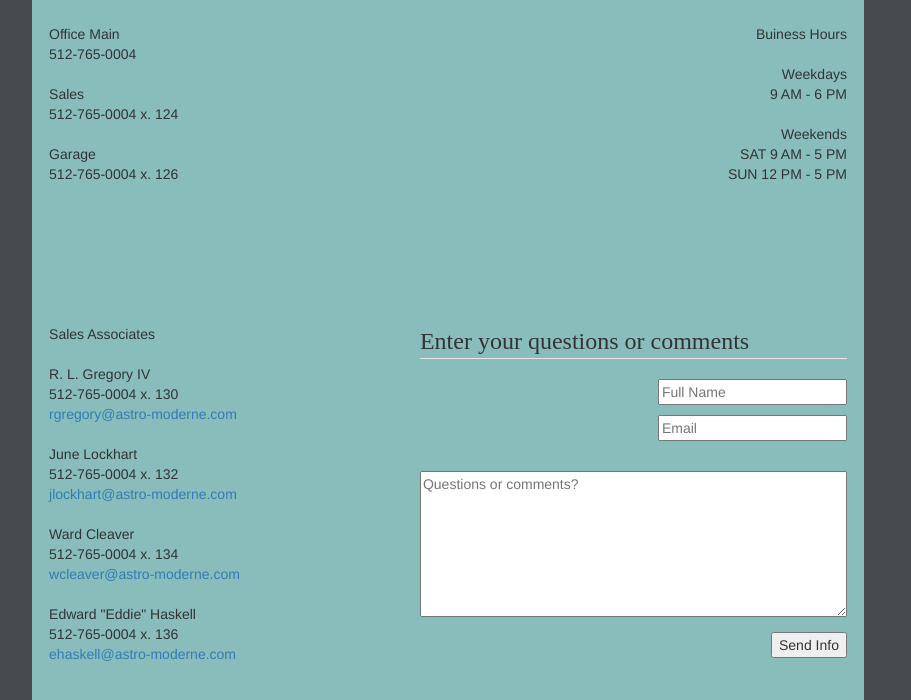
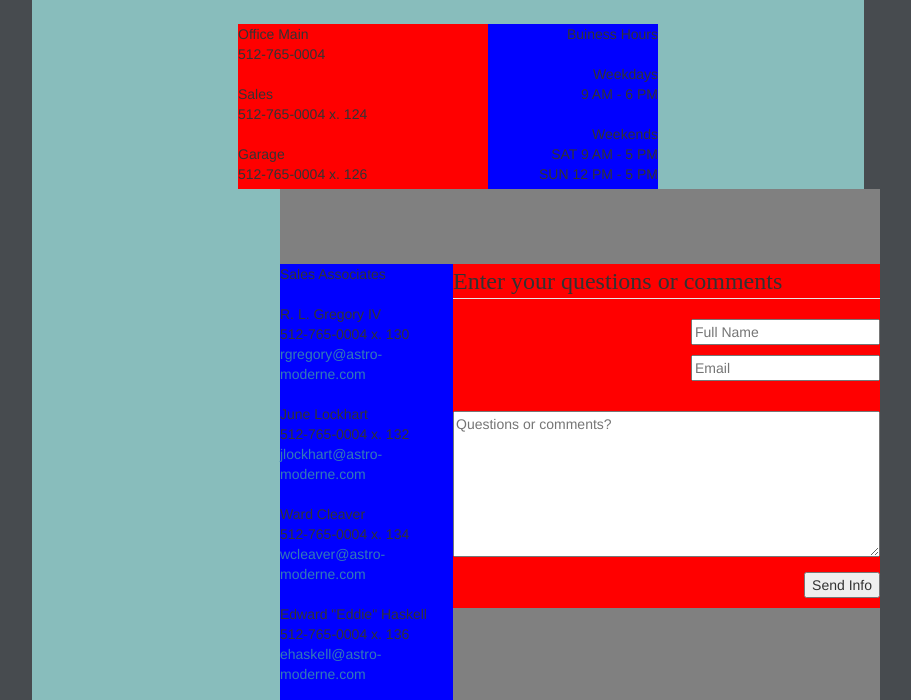
Before and after one commit to vinedsel/astro-cars, a website: page contact.html in a window 1280 px wide. Shown: the part 640-1340 px from the top of the page, without its empty margins (192-1103 px from the left). Drawn offline with nearby package versions, Linux system fonts and the light colour scheme.

Commit message:
Modded files.

```diff
--- a/astromoderne.css
+++ b/astromoderne.css
@@ -101,6 +101,14 @@ li {
   background-color: #474B4F;
 }
 
+.container2-2 {
+  position: relative;
+  display: flex;
+  width: 100%;
+  height: 2000px;
+  background-color: #474B4F;
+}
+
 /*foreground container*/
 
 .box2 {
@@ -109,6 +117,15 @@ li {
   margin: 0 auto;
   width: 65%;
   height: inherit;
+  background-color: #88BDBC;
+}
+
+.longerBox2 {
+  position: relative;
+  display: flex;
+  margin: 0 auto;
+  width: 65%;
+  height: 2000px;
   background-color: #88BDBC;
 }
 
@@ -139,6 +156,7 @@ li {
 .subContainer {
   position: relative;
   display: inline-block;
+  justify-content: center;
   margin: 0 auto;
   padding-top: 100px;
   text-align: center;
@@ -153,26 +171,79 @@ li {
   text-align: left;
 }
 
-
 /*Contact*/
 
 .conContainer {
   position: relative;
+  display: block;
+  justify-content: center;
+  margin-left: 15%;
+  margin-right: 15%;
+}
+
+.containerUp {
+  position: relative;
   display: flex;
   justify-content: center;
+  flex-basis: 600px;
+  flex-grow: 10;
+  width; 400px;
+  height: 165px;
 }
 
 .contactBoxA {
   position: relative;
-  display: inline-block;
+  display: flex;
+  justify-content: flex-start;
   text-align: left;
-  padding-right: 180px;
+  flex-basis: 170px;
+  flex-grow: 10;
+  background-color: red;
 }
 
 .contactBoxB {
   position: relative;
+  display: flex;
+  justify-content: flex-end;
+  text-align: right;
+  background-color: blue;
+  flex-basis: 170px;
+}
+
+.containerDown {
+  position: relative;
+  display: flex;
+  justify-content: center;
+  padding-top: 75px;
+  /*flex-basis: 400px;
+  flex-grow: 5;*/
+  margin-left: 10%;
+  margin-right: 10%;
+  width: 600px;
+  height: 1000px;
+  background-color: grey;
+}
+
+.contactBoxC {
+  position: relative;
+  display: inline-block;
+  justify-content: center;
+  height: 600px;
+  text-align: left;
+  background-color: blue;
+}
+
+.containerHeck {
+  position: relative;
+  display: inline-block;
+  justify-content: center;
+}
+
+.contactBoxD {
+  position: relative;
   display: inline-block;
   text-align: right;
+  background-color: red;
 }
 
 #legend {
@@ -181,7 +252,6 @@ li {
   font-family: serif;
   font-size: 24px;
 }
-
 
 /*3/3 Footer*/
 
--- a/contact.html
+++ b/contact.html
@@ -49,15 +49,15 @@
 
   <!-- 2/3 Main Body Context -->
 
-  <div class="container2">
-    <div class="box2">
+  <div class="container2-2">
+    <div class="longerBox2">
 
       <div class="subContainer">
         <h1 id="w-engine">Contact</h1>
         <p id="line">________________________________</p>
 
         <div class="conContainer">
-
+          <div class="containerUp">
             <div class="contactBoxA">
               Office Main
               <br> 512-765-0004
@@ -67,14 +67,24 @@
               <br>
               <br> Garage
               <br> 512-765-0004 x. 126
+            </div>
+
+            <div class="contactBoxB">
+              Buiness Hours
               <br>
+              <br> Weekdays
+              <br> 9 AM - 6 PM
               <br>
-            <br>
-            <br>
-            <br>
-            <br>
-            <br>
-            <br> Sales Associates
+              <br> Weekends
+              <br> SAT 9 AM - 5 PM
+              <br> SUN 12 PM - 5 PM
+            </div>
+          </div>
+
+
+          <div class="containerDown">
+            <div class="contactBoxC">
+              Sales Associates
               <br>
               <br> R. L. Gregory IV
               <br> 512-765-0004 x. 130
@@ -93,23 +103,8 @@
               <br> <a href="mailto:ehaskell@astro-moderne.com">ehaskell@astro-moderne.com</a>
             </div>
 
-          <div class="contactBoxB">
-            Buiness Hours
-            <br>
-            <br> Weekdays
-            <br> 9 AM - 6 PM
-            <br>
-            <br> Weekends
-            <br> SAT 9 AM - 5 PM
-            <br> SUN 12 PM - 5 PM
-            <br>
-            <br>
-            <br>
-            <br>
-            <br>
-            <br>
-            <br>
-            <br>
+            <div class="containerHeck">
+              <div class="contactBoxD">
                 <legend id="legend">Enter your questions or comments</legend>
                 <p>
                   <label for="fullname"></label><input type="text" name="fullname" id="fullname" placeholder="Full Name">
@@ -125,12 +120,15 @@
                   </p>
                 </div>
               </div>
+            </div>
+          </div>
+        </div>
 
       </div>
     </div>
 
   </div>
-  </div>
+
 
   <!-- 3/3 Footer -->
 
```
Also changed, not shown: index.html (+2 -2 lines), 1 other file. Lines whose indentation alone changed are shown as unchanged.
